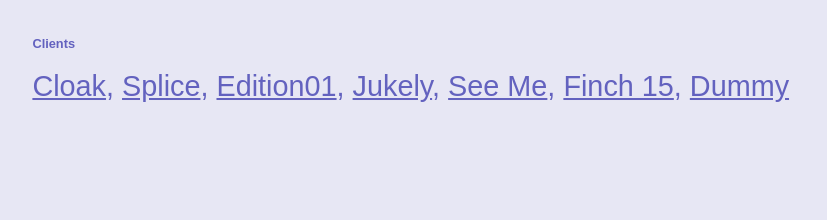
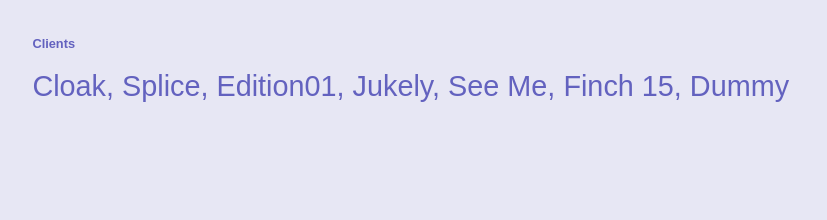
Before and after one commit to nobodysofnyc/nobodysofnyc.github.io, a plain HTML site: page index.html in a window 1280 px wide. Shown: the part 409-629 px from the top of the page, 210-1037 px from the left. Drawn offline with nearby package versions, Linux system fonts and the light colour scheme.

Commit message:
correct links

```diff
--- a/index.html
+++ b/index.html
@@ -31,10 +31,10 @@
       <h4>Projects</h4>
       <h1>View our <a href="/recent-work.html" target="_self">recent work</a>
       <h4>Clients</h4>
-      <h1><a href="#">Cloak</a>, <a href="#">Splice</a>, <a href="#">Edition01</a>, <a href="#">Jukely</a>, <a href="#">See Me</a>, <a href="#">Finch 15</a>, <a href="#">Dummy</a>
+      <h1><a class="clients" href="https://itunes.apple.com/us/app/cloak-social-sense/id830708468?mt=8&uo=4">Cloak</a>, <a  class="clients" href="http://splice.com/">Splice</a>, <a class="clients" href="http://edition01.com/">Edition01</a>, <a class="clients" href="http://jukely.com/">Jukely</a>, <a class="clients" href="http://see.me/">See Me</a>, <a class="clients" href="http://finch15.com/">Finch 15</a>, <a class="clients" href="http://dummyfilms.com/">Dummy</a>
     </div>
     <div class="footer">
-      <p>hello@nobodysofnyc.com&nbsp; <a href="#">@nobodysofnyc</a></p>
+      <p>hello@nobodysofnyc.com&nbsp; <a href="https://twitter.com/nobodysofnyc">@nobodysofnyc</a></p>
     </div>
   </div>
 </body>
--- a/style.css
+++ b/style.css
@@ -39,6 +39,14 @@ a, p {
   color: #6362BF;
 }
 
+a.clients {
+  text-decoration: none;
+}
+
+a.clients:hover {
+  text-decoration: underline;
+}
+
 .footer p {
   opacity: 0.8;
   font-size: 0.8em;
```
Also changed, not shown: recent-work.html (+1 -1 lines).
